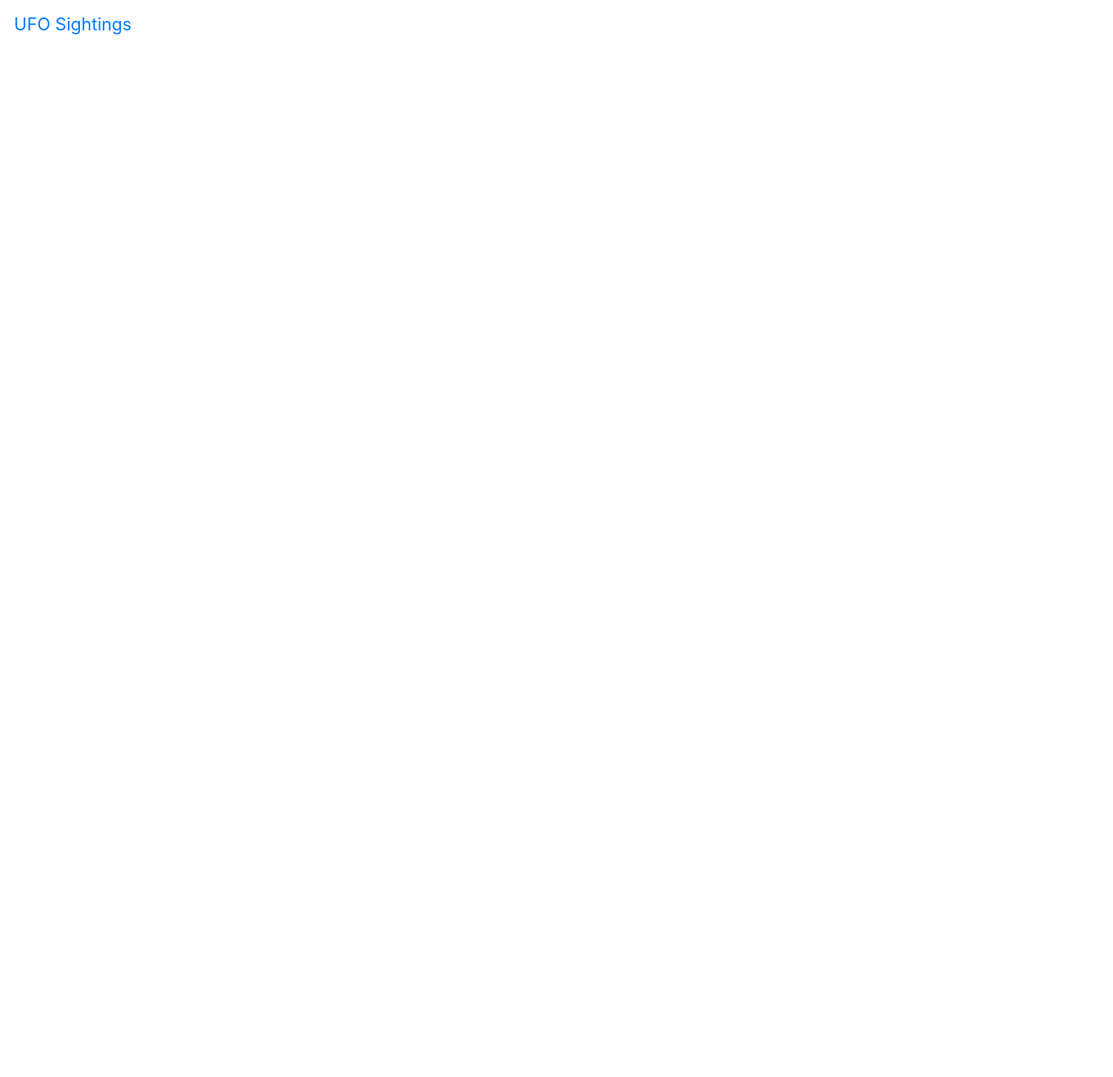
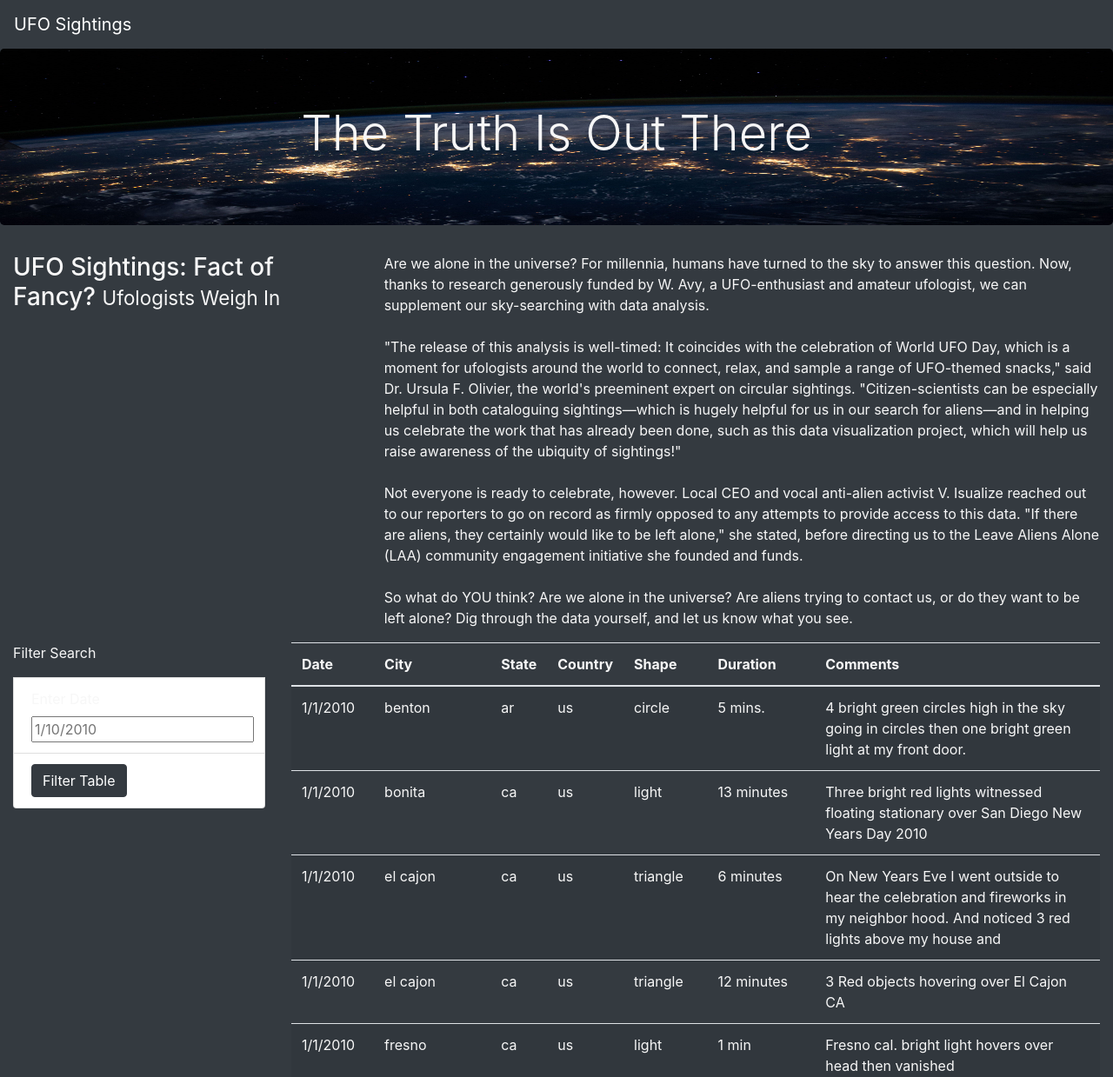
Before and after one commit to andreadacy/UFOs, a plain HTML site: page index.html in a window 1280 px wide. Shown: the top 1239 px of the page at 87% size. Before the commit the page ends 800 px from the top, so only its background shows below. Drawn offline with nearby package versions, Linux system fonts and the light colour scheme.

Commit message:
adding file.

```diff
--- a/index.html
+++ b/index.html
@@ -11,17 +11,79 @@
       integrity="sha384-Gn5384xqQ1aoWXA+058RXPxPg6fy4IWvTNh0E263XmFcJlSAwiGgFAW/dAiS6JXm"
       crossorigin="anonymous"
     />
-    <link rel="stylesheet" href="static/css/style.css">
+    <link
+    rel="stylesheet" href="static/css/style.css">
 </head>
-<body>
+<body class="bg-dark">
     <body>
         <div class="wrapper">
-            <nav class="navbar navbar-expand-lg">
+            <nav class="navbar navbar-dark bg-dark navbar-expand-lg">
                 <a class="navbar-brand" href="index.html">UFO Sightings</a>
 
             </nav>
 
         </div>
+        <div class="jumbotron">
+            <h1 class="display-4">The Truth Is Out There</h1>
+        </div>
+        <div class="container-fluid">
+            <div class="row">
+              <div class="col-md-4">
+                <h3>UFO Sightings: Fact of Fancy? <small>Ufologists Weigh In</small></h3>
+              </div>
+              <div class="col-md-8">
+                <p>
+                  Are we alone in the universe? For millennia, humans have turned to the sky to answer this question. Now, thanks to research generously funded by W. Avy, a UFO-enthusiast and amateur ufologist, we can supplement our sky-searching with data analysis.<br><br>"The release of this analysis is well-timed: It coincides with the celebration of World UFO Day, which is a moment for ufologists around the world to connect, relax, and sample a range of UFO-themed snacks," said Dr. Ursula F. Olivier, the world's preeminent expert on circular sightings. "Citizen-scientists can be especially helpful in both cataloguing sightings—which is hugely helpful for us in our search for aliens—and in helping us celebrate the work that has already been done, such as this data visualization project, which will help us raise awareness of the ubiquity of sightings!"<br><br>Not everyone is ready to celebrate, however. Local CEO and vocal anti-alien activist V. Isualize reached out to our reporters to go on record as firmly opposed to any attempts to provide access to this data. "If there are aliens, they certainly would like to be left alone," she stated, before directing us to the Leave Aliens Alone (LAA) community engagement initiative she founded and funds.<br><br>So what do YOU think? Are we alone in the universe? Are aliens trying to contact us, or do they want to be left alone? Dig through the data yourself, and let us know what you see.
+
+
+                </p>
+              </div>
+            </div>
+          </div>
+          <div class="container-fluid">
+            <div class="row">
+              <div class="col-md-3">
+                <form bg-dark>
+                    <p>Filter Search</p>
+                    <ul class="list-group bg-dark">
+
+                    </ul>
+                    <li class="list-group-item">
+                        <label for="date">Enter Date</label>
+                        <input type="text" placeholder="1/10/2010" id="datetime" />
+
+                    </li>
+                    <li class="list-group-item">
+                        <button id="filter-btn" type="button" class="btn btn-dark">Filter Table</button>
+
+                    </li>
+                  </form>
+
+              </div>
+              <div class="col-md-9">
+                <table class="table table-striped">
+
+                    <thead>
+                      <tr>
+                        <th>Date</th>
+                        <th>City</th>
+                        <th>State</th>
+                        <th>Country</th>
+                        <th>Shape</th>
+                        <th>Duration</th>
+                        <th>Comments</th>
+                      </tr>
+                    </thead>
+                    <tbody></tbody>
+                  </table>
+              </div>
+
+            </div>
+        </div>
+
+  <script src="https://cdnjs.cloudflare.com/ajax/libs/d3/4.11.0/d3.js"></script>
+  <script src="static/js/data.js"></script>
+  <script src="static/js/app.js"></script>
     </body>
 </body>
 </html>
--- a/static/css/style.css
+++ b/static/css/style.css
@@ -0,0 +1,10 @@
+body {
+
+    color: #f7f7f7;
+  }
+
+  .jumbotron {
+    background-image: url("../images/nasa.jpeg");
+    background-size: 100% 100%;
+    text-align: center;
+  }
```
Also changed, not shown: static/js/test.js (added, +25 -0 lines), static/images/nasa.jpeg (added), 1 other file.
